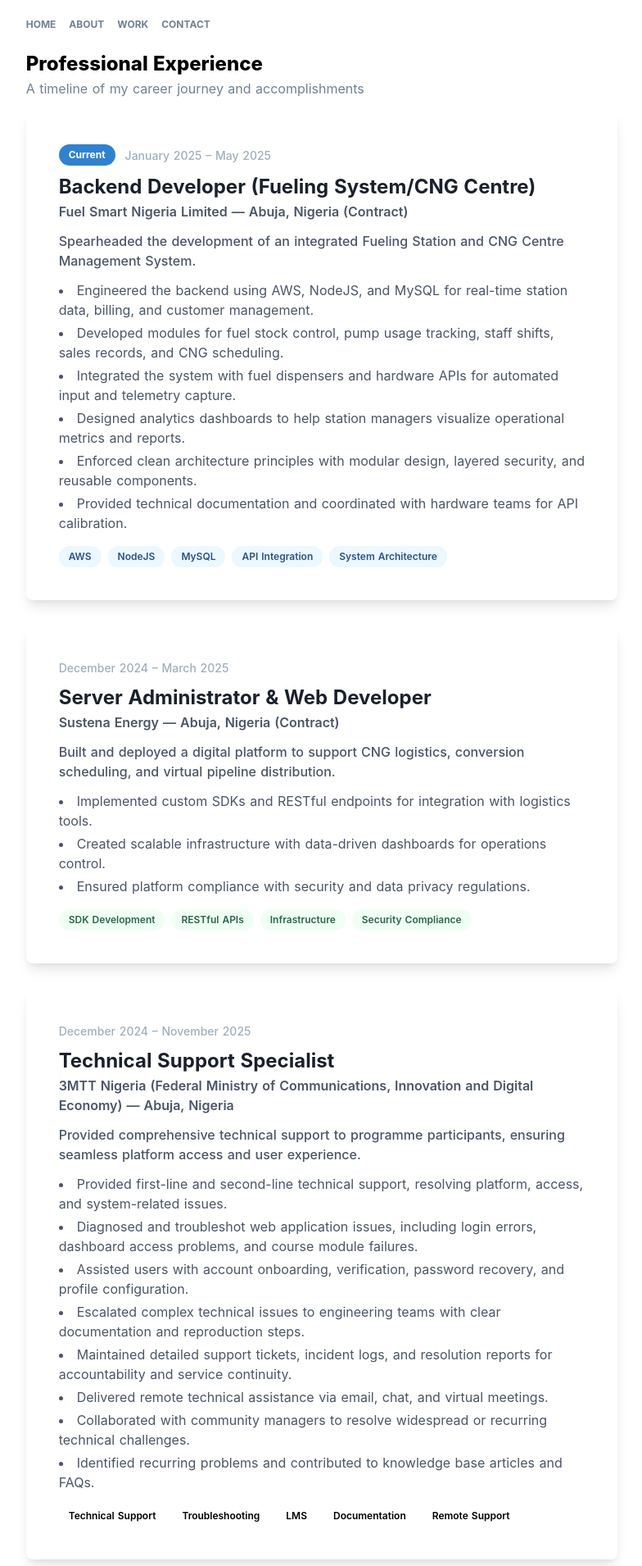
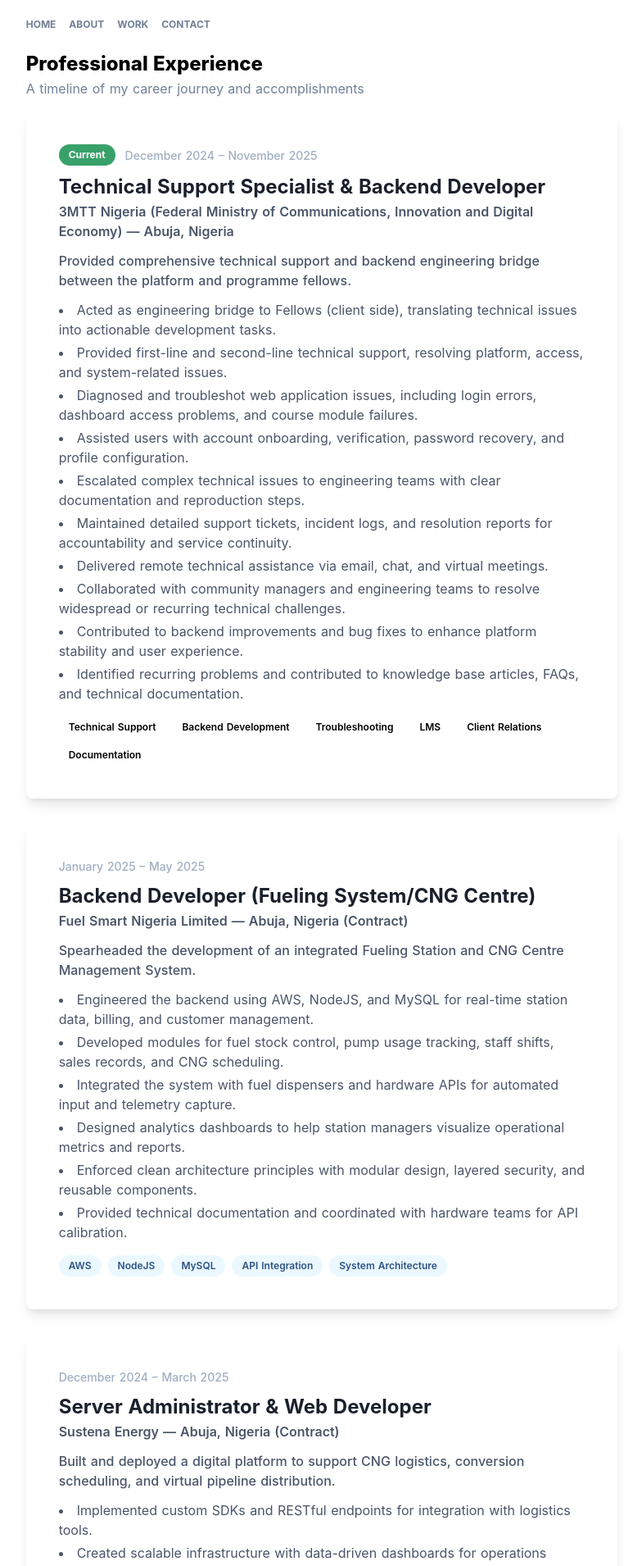
Before and after one commit to jerryisuwamakeri/portfolio-v1, a Nuxt app: page /work in a window 1280 px wide. Shown: the top 1910 px of the page at 82% size, without its empty margins (247-1031 px from the left). Built offline with nearby package versions, Linux system fonts and the light colour scheme.

Commit message:
Reorder work experience by date and add backend responsibilities to 3MTT role

```diff
--- a/pages/work.vue
+++ b/pages/work.vue
@@ -3,11 +3,40 @@
 		<h3 class="text-2xl font-extrabold mt-3">Professional Experience</h3>
 		<p class="text-gray-600 mb-4">A timeline of my career journey and accomplishments</p>
 
+		<div class="p-5 md:p-10 bg-gradient-to-r from-cyan-50 to-sky-50 w-full rounded-lg shadow-lg mb-8">
+			<div class="flex items-center mb-2">
+				<div class="bg-green-600 text-white px-3 py-1 rounded-full text-xs font-bold mr-3">Current</div>
+				<span class="text-sm font-medium text-gray-500">December 2024 – November 2025</span>
+			</div>
+			<h3 class="font-bold text-2xl text-gray-900">Technical Support Specialist & Backend Developer</h3>
+			<p class="text-md font-semibold text-gray-700 mb-2">3MTT Nigeria (Federal Ministry of Communications, Innovation and Digital Economy) — Abuja, Nigeria</p>
+			<p class="font-medium my-3 text-gray-700">
+				Provided comprehensive technical support and backend engineering bridge between the platform and programme fellows.
+			</p>
+			<ul class="list-disc list-inside text-gray-700 mb-4 space-y-1">
+				<li>Acted as engineering bridge to Fellows (client side), translating technical issues into actionable development tasks.</li>
+				<li>Provided first-line and second-line technical support, resolving platform, access, and system-related issues.</li>
+				<li>Diagnosed and troubleshot web application issues, including login errors, dashboard access problems, and course module failures.</li>
+				<li>Assisted users with account onboarding, verification, password recovery, and profile configuration.</li>
+				<li>Escalated complex technical issues to engineering teams with clear documentation and reproduction steps.</li>
+				<li>Maintained detailed support tickets, incident logs, and resolution reports for accountability and service continuity.</li>
+				<li>Delivered remote technical assistance via email, chat, and virtual meetings.</li>
+				<li>Collaborated with community managers and engineering teams to resolve widespread or recurring technical challenges.</li>
+				<li>Contributed to backend improvements and bug fixes to enhance platform stability and user experience.</li>
+				<li>Identified recurring problems and contributed to knowledge base articles, FAQs, and technical documentation.</li>
+			</ul>
+			<div class="flex flex-wrap gap-2">
+				<span class="bg-cyan-100 text-cyan-800 px-3 py-1 rounded-full text-xs font-semibold">Technical Support</span>
+				<span class="bg-cyan-100 text-cyan-800 px-3 py-1 rounded-full text-xs font-semibold">Backend Development</span>
+				<span class="bg-cyan-100 text-cyan-800 px-3 py-1 rounded-full text-xs font-semibold">Troubleshooting</span>
+				<span class="bg-cyan-100 text-cyan-800 px-3 py-1 rounded-full text-xs font-semibold">LMS</span>
+				<span class="bg-cyan-100 text-cyan-800 px-3 py-1 rounded-full text-xs font-semibold">Client Relations</span>
+				<span class="bg-cyan-100 text-cyan-800 px-3 py-1 rounded-full text-xs font-semibold">Documentation</span>
+			</div>
+		</div>
+
 		<div class="p-5 md:p-10 bg-gradient-to-r from-blue-50 to-indigo-50 w-full rounded-lg shadow-lg mb-8">
-			<div class="flex items-center mb-2">
-				<div class="bg-blue-600 text-white px-3 py-1 rounded-full text-xs font-bold mr-3">Current</div>
-				<span class="text-sm font-medium text-gray-500">January 2025 – May 2025</span>
-			</div>
+			<span class="text-sm font-medium text-gray-500 mb-2 block">January 2025 – May 2025</span>
 			<h3 class="font-bold text-2xl text-gray-900">Backend Developer (Fueling System/CNG Centre)</h3>
 			<p class="text-md font-semibold text-gray-700 mb-2">Fuel Smart Nigeria Limited — Abuja, Nigeria (Contract)</p>
 			<p class="font-medium my-3 text-gray-700">
@@ -47,32 +76,6 @@
 				<span class="bg-green-100 text-green-800 px-3 py-1 rounded-full text-xs font-semibold">RESTful APIs</span>
 				<span class="bg-green-100 text-green-800 px-3 py-1 rounded-full text-xs font-semibold">Infrastructure</span>
 				<span class="bg-green-100 text-green-800 px-3 py-1 rounded-full text-xs font-semibold">Security Compliance</span>
-			</div>
-		</div>
-
-		<div class="p-5 md:p-10 bg-gradient-to-r from-cyan-50 to-sky-50 w-full rounded-lg shadow-lg mb-8">
-			<span class="text-sm font-medium text-gray-500 mb-2 block">December 2024 – November 2025</span>
-			<h3 class="font-bold text-2xl text-gray-900">Technical Support Specialist</h3>
-			<p class="text-md font-semibold text-gray-700 mb-2">3MTT Nigeria (Federal Ministry of Communications, Innovation and Digital Economy) — Abuja, Nigeria</p>
-			<p class="font-medium my-3 text-gray-700">
-				Provided comprehensive technical support to programme participants, ensuring seamless platform access and user experience.
-			</p>
-			<ul class="list-disc list-inside text-gray-700 mb-4 space-y-1">
-				<li>Provided first-line and second-line technical support, resolving platform, access, and system-related issues.</li>
-				<li>Diagnosed and troubleshot web application issues, including login errors, dashboard access problems, and course module failures.</li>
-				<li>Assisted users with account onboarding, verification, password recovery, and profile configuration.</li>
-				<li>Escalated complex technical issues to engineering teams with clear documentation and reproduction steps.</li>
-				<li>Maintained detailed support tickets, incident logs, and resolution reports for accountability and service continuity.</li>
-				<li>Delivered remote technical assistance via email, chat, and virtual meetings.</li>
-				<li>Collaborated with community managers to resolve widespread or recurring technical challenges.</li>
-				<li>Identified recurring problems and contributed to knowledge base articles and FAQs.</li>
-			</ul>
-			<div class="flex flex-wrap gap-2">
-				<span class="bg-cyan-100 text-cyan-800 px-3 py-1 rounded-full text-xs font-semibold">Technical Support</span>
-				<span class="bg-cyan-100 text-cyan-800 px-3 py-1 rounded-full text-xs font-semibold">Troubleshooting</span>
-				<span class="bg-cyan-100 text-cyan-800 px-3 py-1 rounded-full text-xs font-semibold">LMS</span>
-				<span class="bg-cyan-100 text-cyan-800 px-3 py-1 rounded-full text-xs font-semibold">Documentation</span>
-				<span class="bg-cyan-100 text-cyan-800 px-3 py-1 rounded-full text-xs font-semibold">Remote Support</span>
 			</div>
 		</div>
 
```
